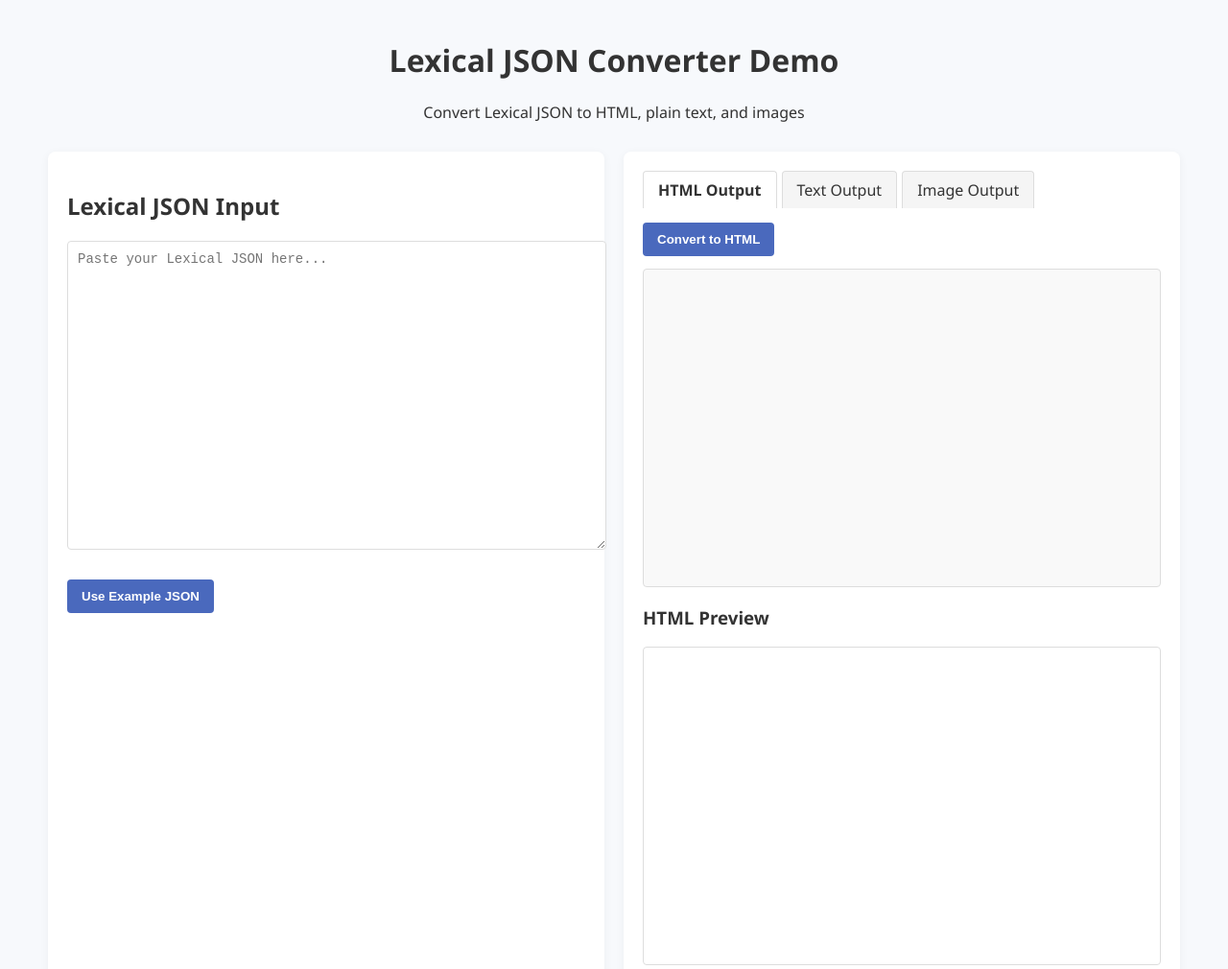
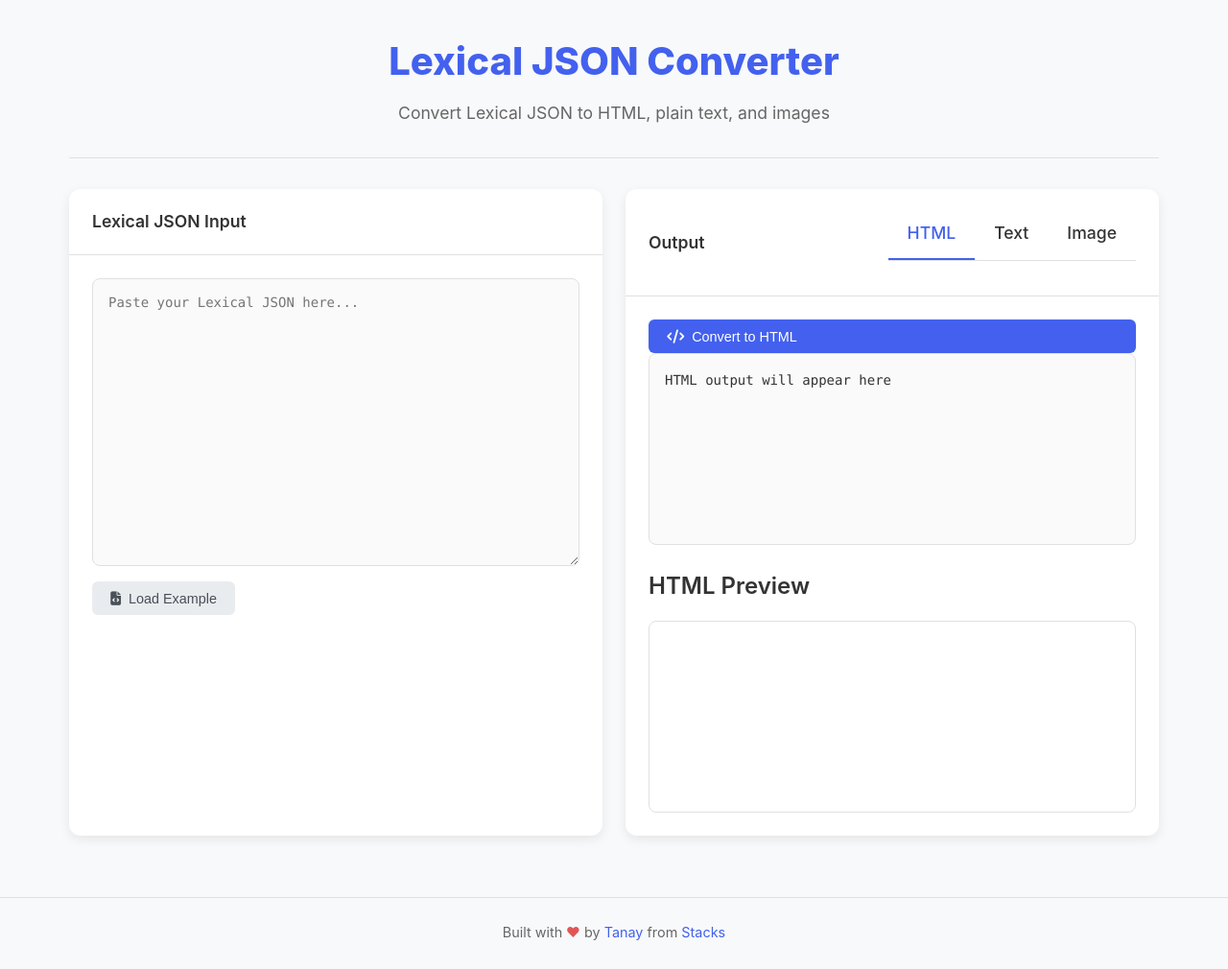
Before and after one commit to tanaylakhani/convert-lexical-json, a website: page public/index.html in a window 1280 px wide. Shown: the whole page at 96% size. Drawn offline with Linux system fonts and the light colour scheme.

Commit message:
try making page beautiful

```diff
--- a/public/index.html
+++ b/public/index.html
@@ -4,359 +4,491 @@
   <meta charset="UTF-8">
   <meta name="viewport" content="width=device-width, initial-scale=1.0">
   <title>Lexical JSON Converter Demo</title>
+  <link rel="stylesheet" href="https://cdnjs.cloudflare.com/ajax/libs/font-awesome/6.4.2/css/all.min.css">
   <style>
+    :root {
+      --primary-color: #4361ee;
+      --secondary-color: #3f37c9;
+      --bg-color: #f8f9fa;
+      --card-bg: #ffffff;
+      --text-color: #333;
+      --border-color: #e0e0e0;
+      --border-radius: 12px;
+      --shadow: 0 4px 12px rgba(0, 0, 0, 0.08);
+      --font-family: -apple-system, BlinkMacSystemFont, 'Segoe UI', Roboto, Oxygen, Ubuntu, Cantarell, 'Open Sans', 'Helvetica Neue', sans-serif;
+    }
+
+    * {
+      box-sizing: border-box;
+      margin: 0;
+      padding: 0;
+    }
+
     body {
-      font-family: 'Segoe UI', Tahoma, Geneva, Verdana, sans-serif;
+      font-family: var(--font-family);
+      background-color: var(--bg-color);
+      color: var(--text-color);
+      line-height: 1.6;
+      padding: 0;
       margin: 0;
-      padding: 20px;
-      background-color: #f7f9fc;
-      color: #333;
+      min-height: 100vh;
+      display: flex;
+      flex-direction: column;
     }
+
     .container {
       max-width: 1200px;
       margin: 0 auto;
+      padding: 2rem;
+      width: 100%;
     }
-    .header {
-      margin-bottom: 30px;
+
+    header {
       text-align: center;
+      margin-bottom: 2rem;
+      padding-bottom: 1.5rem;
+      border-bottom: 1px solid var(--border-color);
     }
-    .row {
+
+    h1 {
+      font-size: 2.5rem;
+      margin-bottom: 0.5rem;
+      color: var(--primary-color);
+      font-weight: 800;
+    }
+
+    h2 {
+      font-size: 1.5rem;
+      margin-bottom: 1rem;
+      font-weight: 600;
+    }
+
+    p.subtitle {
+      font-size: 1.1rem;
+      color: #666;
+      margin-bottom: 0.5rem;
+    }
+
+    .content {
       display: flex;
-      margin-bottom: 30px;
+      gap: 1.5rem;
+      margin-bottom: 2rem;
     }
-    .col {
+
+    @media (max-width: 768px) {
+      .content {
+        flex-direction: column;
+      }
+    }
+
+    .card {
+      background: var(--card-bg);
+      border-radius: var(--border-radius);
+      box-shadow: var(--shadow);
+      overflow: hidden;
       flex: 1;
-      padding: 20px;
-      background-color: white;
-      border-radius: 8px;
-      box-shadow: 0 2px 10px rgba(0, 0, 0, 0.05);
-      margin: 0 10px;
+      display: flex;
+      flex-direction: column;
     }
+
+    .card-header {
+      padding: 1.25rem 1.5rem;
+      border-bottom: 1px solid var(--border-color);
+      font-weight: 600;
+      font-size: 1.1rem;
+      display: flex;
+      justify-content: space-between;
+      align-items: center;
+    }
+
+    .card-body {
+      padding: 1.5rem;
+      flex: 1;
+      display: flex;
+      flex-direction: column;
+    }
+
     textarea {
       width: 100%;
       height: 300px;
-      padding: 10px;
-      border: 1px solid #ddd;
-      border-radius: 4px;
-      font-family: monospace;
-      margin-bottom: 10px;
+      padding: 1rem;
+      border: 1px solid var(--border-color);
+      border-radius: 8px;
+      font-family: 'Monaco', 'Consolas', monospace;
       font-size: 14px;
+      resize: vertical;
+      background-color: #fafafa;
+      transition: border-color 0.2s;
     }
+
+    textarea:focus {
+      outline: none;
+      border-color: var(--primary-color);
+      box-shadow: 0 0 0 2px rgba(67, 97, 238, 0.2);
+    }
+
+    .actions {
+      margin-top: 1rem;
+      display: flex;
+      gap: 0.5rem;
+    }
+
     button {
-      background-color: #4a69bd;
+      background-color: var(--primary-color);
       color: white;
       border: none;
-      padding: 10px 15px;
-      border-radius: 4px;
+      padding: 0.6rem 1.2rem;
+      border-radius: 6px;
       cursor: pointer;
-      font-weight: 600;
-      transition: background-color 0.2s;
+      font-size: 0.9rem;
+      font-weight: 500;
+      display: flex;
+      align-items: center;
+      gap: 0.5rem;
+      transition: background-color 0.2s, transform 0.1s;
     }
+
     button:hover {
-      background-color: #3c58a8;
+      background-color: var(--secondary-color);
     }
-    .output {
-      border: 1px solid #ddd;
-      border-radius: 4px;
-      padding: 15px;
-      min-height: 300px;
-      white-space: pre-wrap;
-      overflow: auto;
-      background-color: #f9f9f9;
+
+    button:active {
+      transform: translateY(1px);
     }
-    .html-preview {
-      border: 1px solid #ddd;
-      border-radius: 4px;
-      padding: 15px;
-      min-height: 300px;
-      overflow: auto;
-      background-color: white;
+
+    button.secondary {
+      background-color: #e9ecef;
+      color: #495057;
     }
-    .thumbnail-container {
-      margin-top: 20px;
-      text-align: center;
+
+    button.secondary:hover {
+      background-color: #dee2e6;
     }
-    .thumbnail {
-      max-width: 100%;
-      box-shadow: 0 4px 15px rgba(0, 0, 0, 0.1);
-      border-radius: 4px;
-    }
+
     .tabs {
       display: flex;
-      margin-bottom: 15px;
+      border-bottom: 1px solid var(--border-color);
+      margin-bottom: 1rem;
     }
+
     .tab {
-      padding: 8px 15px;
-      border: 1px solid #ddd;
-      border-bottom: none;
-      border-radius: 4px 4px 0 0;
+      padding: 0.75rem 1.25rem;
       cursor: pointer;
-      margin-right: 5px;
-      background-color: #f5f5f5;
+      border-bottom: 2px solid transparent;
+      transition: all 0.2s;
+      font-weight: 500;
     }
+
     .tab.active {
-      background-color: white;
-      font-weight: bold;
+      border-bottom-color: var(--primary-color);
+      color: var(--primary-color);
     }
+
     .tab-content {
       display: none;
+      flex-direction: column;
+      flex: 1;
     }
+
     .tab-content.active {
-      display: block;
+      display: flex;
+    }
+
+    .output {
+      flex: 1;
+      padding: 1rem;
+      border: 1px solid var(--border-color);
+      border-radius: 8px;
+      overflow: auto;
+      background-color: #fafafa;
+      min-height: 200px;
+      font-family: 'Monaco', 'Consolas', monospace;
+      font-size: 14px;
+      white-space: pre-wrap;
+    }
+
+    .preview {
+      margin-top: 1.5rem;
+    }
+
+    .preview-content {
+      padding: 1.5rem;
+      border: 1px solid var(--border-color);
+      border-radius: 8px;
+      background-color: white;
+      min-height: 200px;
+    }
+
+    footer {
+      text-align: center;
+      padding: 1.5rem;
+      margin-top: auto;
+      font-size: 0.9rem;
+      color: #666;
+      border-top: 1px solid var(--border-color);
+    }
+
+    footer a {
+      color: var(--primary-color);
+      text-decoration: none;
+    }
+
+    footer a:hover {
+      text-decoration: underline;
+    }
+
+    .heart {
+      color: #e25555;
+      display: inline-block;
+      animation: heartbeat 1.5s infinite;
+    }
+
+    @keyframes heartbeat {
+      0% { transform: scale(1); }
+      5% { transform: scale(1.2); }
+      10% { transform: scale(1); }
+      15% { transform: scale(1.2); }
+      20% { transform: scale(1); }
+      100% { transform: scale(1); }
     }
   </style>
 </head>
 <body>
   <div class="container">
-    <div class="header">
-      <h1>Lexical JSON Converter Demo</h1>
-      <p>Convert Lexical JSON to HTML, plain text, and images</p>
-    </div>
+    <header>
+      <h1>Lexical JSON Converter</h1>
+      <p class="subtitle">Convert Lexical JSON to HTML, plain text, and images</p>
+    </header>
 
-    <div class="row">
-      <div class="col">
-        <h2>Lexical JSON Input</h2>
-        <textarea id="json-input" placeholder="Paste your Lexical JSON here..."></textarea>
-        <p>
-          <button id="use-example">Use Example JSON</button>
-        </p>
+    <div class="content">
+      <!-- Input Card -->
+      <div class="card">
+        <div class="card-header">
+          Lexical JSON Input
+        </div>
+        <div class="card-body">
+          <textarea id="json-input" placeholder="Paste your Lexical JSON here..."></textarea>
+          <div class="actions">
+            <button id="sample-btn" class="secondary">
+              <i class="fas fa-file-code"></i> Load Example
+            </button>
+          </div>
+        </div>
       </div>
-      <div class="col">
-        <div class="tabs">
-          <div class="tab active" data-tab="html">HTML Output</div>
-          <div class="tab" data-tab="text">Text Output</div>
-          <div class="tab" data-tab="image">Image Output</div>
+
+      <!-- Output Card -->
+      <div class="card">
+        <div class="card-header">
+          Output
+          <div class="tabs">
+            <div class="tab active" data-tab="html">HTML</div>
+            <div class="tab" data-tab="text">Text</div>
+            <div class="tab" data-tab="image">Image</div>
+          </div>
         </div>
+        <div class="card-body">
+          <!-- HTML Tab -->
+          <div class="tab-content active" id="html-tab">
+            <button id="convert-html-btn">
+              <i class="fas fa-code"></i> Convert to HTML
+            </button>
+            <div id="html-output" class="output">HTML output will appear here</div>
 
-        <div class="tab-content active" id="html-tab">
-          <button id="convert-html">Convert to HTML</button>
-          <pre class="output" id="html-output"></pre>
-          <h3>HTML Preview</h3>
-          <div class="html-preview" id="html-preview"></div>
-        </div>
+            <div class="preview">
+              <h2>HTML Preview</h2>
+              <div id="html-preview" class="preview-content"></div>
+            </div>
+          </div>
 
-        <div class="tab-content" id="text-tab">
-          <button id="convert-text">Convert to Plain Text</button>
-          <pre class="output" id="text-output"></pre>
-        </div>
+          <!-- Text Tab -->
+          <div class="tab-content" id="text-tab">
+            <button id="convert-text-btn">
+              <i class="fas fa-align-left"></i> Convert to Plain Text
+            </button>
+            <div id="text-output" class="output">Plain text output will appear here</div>
+          </div>
 
-        <div class="tab-content" id="image-tab">
-          <button id="convert-image">Generate Image</button>
-          <div class="thumbnail-container">
-            <img id="image-output" class="thumbnail" alt="Document preview will appear here">
+          <!-- Image Tab -->
+          <div class="tab-content" id="image-tab">
+            <button id="convert-image-btn">
+              <i class="fas fa-image"></i> Generate Image
+            </button>
+            <div class="output">
+              <img id="image-output" style="max-width: 100%; display: none;" alt="Generated image will appear here">
+              <div id="image-placeholder">Image will be generated here</div>
+            </div>
           </div>
         </div>
       </div>
     </div>
   </div>
 
+  <footer>
+    Built with <span class="heart">♥</span> by <a href="https://x.com/tanaylakhani" target="_blank">Tanay</a> from <a href="https://betterstacks.com" target="_blank">Stacks</a>
+  </footer>
+
   <script>
-    // Example Lexical JSON
-    const exampleJson = {
+    // Sample Lexical JSON
+    const sampleJson = {
       root: {
         children: [
           {
+            type: 'heading',
+            tag: 'h1',
             children: [
               {
-                detail: 0,
-                format: 0,
-                mode: "normal",
-                style: "",
-                text: "Lexical JSON Example Document",
-                type: "text",
-                version: 1
+                type: 'text',
+                text: 'Sample Lexical Document',
+                format: 0
               }
             ],
-            direction: "ltr",
-            format: "",
+            direction: 'ltr',
+            format: '',
             indent: 0,
-            type: "heading",
-            version: 1,
-            tag: "h1"
-          },
-          {
-            children: [
-              {
-                detail: 0,
-                format: 0,
-                mode: "normal",
-                style: "",
-                text: "This is a sample document created with Lexical Editor. Below are some examples of formatting:",
-                type: "text",
-                version: 1
-              }
-            ],
-            direction: "ltr",
-            format: "",
-            indent: 0,
-            type: "paragraph",
             version: 1
           },
           {
+            type: 'paragraph',
             children: [
               {
-                detail: 0,
-                format: 0,
-                mode: "normal",
-                style: "",
-                text: "Formatting Examples",
-                type: "text",
-                version: 1
+                type: 'text',
+                text: 'This is a sample document showing various formatting options in Lexical. Here we have ',
+                format: 0
+              },
+              {
+                type: 'text',
+                text: 'bold',
+                format: 1
+              },
+              {
+                type: 'text',
+                text: ', ',
+                format: 0
+              },
+              {
+                type: 'text',
+                text: 'italic',
+                format: 2
+              },
+              {
+                type: 'text',
+                text: ', and ',
+                format: 0
+              },
+              {
+                type: 'text',
+                text: 'underlined',
+                format: 4
+              },
+              {
+                type: 'text',
+                text: ' text.',
+                format: 0
               }
             ],
-            direction: "ltr",
-            format: "",
+            direction: 'ltr',
+            format: '',
             indent: 0,
-            type: "heading",
-            version: 1,
-            tag: "h2"
-          },
-          {
-            children: [
-              {
-                detail: 0,
-                format: 1, // Bold
-                mode: "normal",
-                style: "",
-                text: "This text is bold. ",
-                type: "text",
-                version: 1
-              },
-              {
-                detail: 0,
-                format: 2, // Italic
-                mode: "normal",
-                style: "",
-                text: "This text is italic. ",
-                type: "text",
-                version: 1
-              },
-              {
-                detail: 0,
-                format: 8, // Strikethrough
-                mode: "normal",
-                style: "",
-                text: "This text has strikethrough.",
-                type: "text",
-                version: 1
-              }
-            ],
-            direction: "ltr",
-            format: "",
-            indent: 0,
-            type: "paragraph",
             version: 1
           },
           {
+            type: 'heading',
+            tag: 'h2',
             children: [
               {
-                detail: 0,
-                format: 0,
-                mode: "normal",
-                style: "",
-                text: "List Examples",
-                type: "text",
-                version: 1
+                type: 'text',
+                text: 'Lists',
+                format: 0
               }
             ],
-            direction: "ltr",
-            format: "",
+            direction: 'ltr',
+            format: '',
             indent: 0,
-            type: "heading",
-            version: 1,
-            tag: "h2"
+            version: 1
           },
           {
+            type: 'list',
+            listType: 'bullet',
             children: [
               {
+                type: 'listitem',
                 children: [
                   {
-                    detail: 0,
-                    format: 0,
-                    mode: "normal",
-                    style: "",
-                    text: "First item",
-                    type: "text",
-                    version: 1
+                    type: 'text',
+                    text: 'Bullet point 1',
+                    format: 0
                   }
-                ],
-                direction: "ltr",
-                format: "",
-                indent: 0,
-                type: "listitem",
-                version: 1,
-                value: 1
+                ]
               },
               {
+                type: 'listitem',
                 children: [
                   {
-                    detail: 0,
-                    format: 0,
-                    mode: "normal",
-                    style: "",
-                    text: "Second item",
-                    type: "text",
-                    version: 1
+                    type: 'text',
+                    text: 'Bullet point 2',
+                    format: 0
                   }
-                ],
-                direction: "ltr",
-                format: "",
-                indent: 0,
-                type: "listitem",
-                version: 1,
-                value: 2
+                ]
+              }
+            ],
+            direction: 'ltr',
+            format: '',
+            indent: 0,
+            version: 1
+          },
+          {
+            type: 'list',
+            listType: 'number',
+            children: [
+              {
+                type: 'listitem',
+                children: [
+                  {
+                    type: 'text',
+                    text: 'Numbered item 1',
+                    format: 0
+                  }
+                ]
               },
               {
+                type: 'listitem',
                 children: [
                   {
-                    detail: 0,
-                    format: 0,
-                    mode: "normal",
-                    style: "",
-                    text: "Third item",
-                    type: "text",
-                    version: 1
+                    type: 'text',
+                    text: 'Numbered item 2',
+                    format: 0
                   }
-                ],
-                direction: "ltr",
-                format: "",
-                indent: 0,
-                type: "listitem",
-                version: 1,
-                value: 3
+                ]
               }
             ],
-            direction: "ltr",
-            format: "",
+            direction: 'ltr',
+            format: '',
             indent: 0,
-            type: "list",
-            version: 1,
-            listType: "number",
-            start: 1,
-            tag: "ol"
+            version: 1
           }
         ],
-        direction: "ltr",
-        format: "",
+        direction: 'ltr',
+        format: '',
         indent: 0,
-        type: "root",
+        type: 'root',
         version: 1
       }
     };
 
     // DOM elements
     const jsonInput = document.getElementById('json-input');
-    const useExampleBtn = document.getElementById('use-example');
+    const sampleBtn = document.getElementById('sample-btn');
 
     const htmlOutput = document.getElementById('html-output');
     const htmlPreview = document.getElementById('html-preview');
-    const convertHtmlBtn = document.getElementById('convert-html');
+    const convertHtmlBtn = document.getElementById('convert-html-btn');
 
     const textOutput = document.getElementById('text-output');
-    const convertTextBtn = document.getElementById('convert-text');
+    const convertTextBtn = document.getElementById('convert-text-btn');
 
     const imageOutput = document.getElementById('image-output');
-    const convertImageBtn = document.getElementById('convert-image');
+    const imagePlaceholder = document.getElementById('image-placeholder');
+    const convertImageBtn = document.getElementById('convert-image-btn');
 
     const tabs = document.querySelectorAll('.tab');
     const tabContents = document.querySelectorAll('.tab-content');
@@ -372,21 +504,24 @@
       });
     });
 
-    // Use example JSON
-    useExampleBtn.addEventListener('click', () => {
-      jsonInput.value = JSON.stringify(exampleJson, null, 2);
+    // Load sample JSON
+    sampleBtn.addEventListener('click', () => {
+      jsonInput.value = JSON.stringify(sampleJson, null, 2);
     });
 
     // Convert to HTML
     convertHtmlBtn.addEventListener('click', async () => {
       try {
+        if (!jsonInput.value.trim()) {
+          alert('Please paste some Lexical JSON first.');
+          return;
+        }
+
         const json = JSON.parse(jsonInput.value);
 
         const response = await fetch('/api/convert-to-html', {
           method: 'POST',
-          headers: {
-            'Content-Type': 'application/json'
-          },
+          headers: { 'Content-Type': 'application/json' },
           body: JSON.stringify({ json })
         });
 
@@ -397,22 +532,27 @@
           htmlPreview.innerHTML = data.html;
         } else {
           htmlOutput.textContent = `Error: ${data.error}\n${data.details || ''}`;
+          htmlPreview.innerHTML = '<div style="color: red;">Error converting to HTML</div>';
         }
       } catch (error) {
         htmlOutput.textContent = `Error: ${error.message}`;
+        htmlPreview.innerHTML = '<div style="color: red;">Error parsing JSON</div>';
       }
     });
 
-    // Convert to Plain Text
+    // Convert to plain text
     convertTextBtn.addEventListener('click', async () => {
       try {
+        if (!jsonInput.value.trim()) {
+          alert('Please paste some Lexical JSON first.');
+          return;
+        }
+
         const json = JSON.parse(jsonInput.value);
 
         const response = await fetch('/api/convert-to-text', {
           method: 'POST',
-          headers: {
-            'Content-Type': 'application/json'
-          },
+          headers: { 'Content-Type': 'application/json' },
           body: JSON.stringify({ json })
         });
 
@@ -428,20 +568,30 @@
       }
     });
 
-    // Convert to Image
+    // Convert to image
     convertImageBtn.addEventListener('click', async () => {
       try {
+        if (!jsonInput.value.trim()) {
+          alert('Please paste some Lexical JSON first.');
+          return;
+        }
+
         const json = JSON.parse(jsonInput.value);
 
-        // Create request parameters
-        const params = new URLSearchParams({
-          json: JSON.stringify(json)
-        });
+        // If you have an image conversion API endpoint
+        imageOutput.style.display = 'block';
+        imagePlaceholder.style.display = 'none';
 
-        // Update the image src to trigger the request
-        imageOutput.src = `/api/convert-to-image?${params.toString()}`;
+        imageOutput.src = `/api/convert-to-image?json=${encodeURIComponent(JSON.stringify(json))}`;
+        imageOutput.onerror = () => {
+          imageOutput.style.display = 'none';
+          imagePlaceholder.style.display = 'block';
+          imagePlaceholder.innerHTML = '<div style="color: red;">Error generating image</div>';
+        };
       } catch (error) {
-        alert(`Error: ${error.message}`);
+        imageOutput.style.display = 'none';
+        imagePlaceholder.style.display = 'block';
+        imagePlaceholder.innerHTML = `<div style="color: red;">Error: ${error.message}</div>`;
       }
     });
   </script>
```
